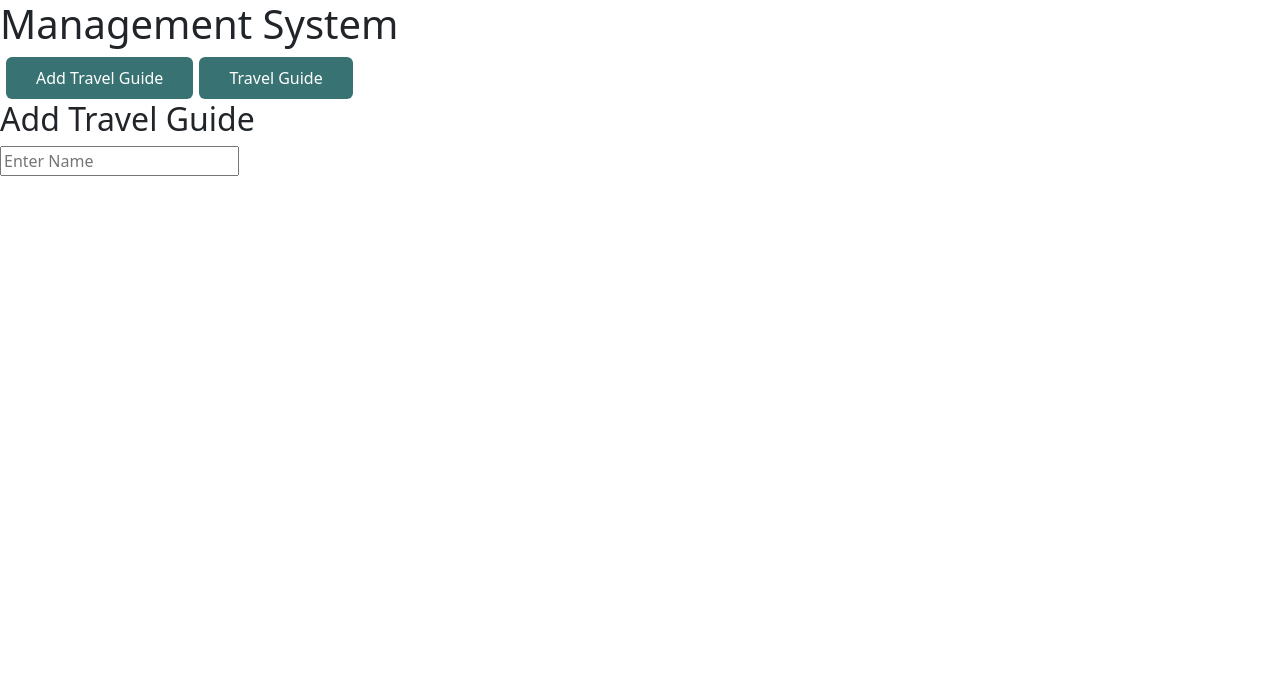
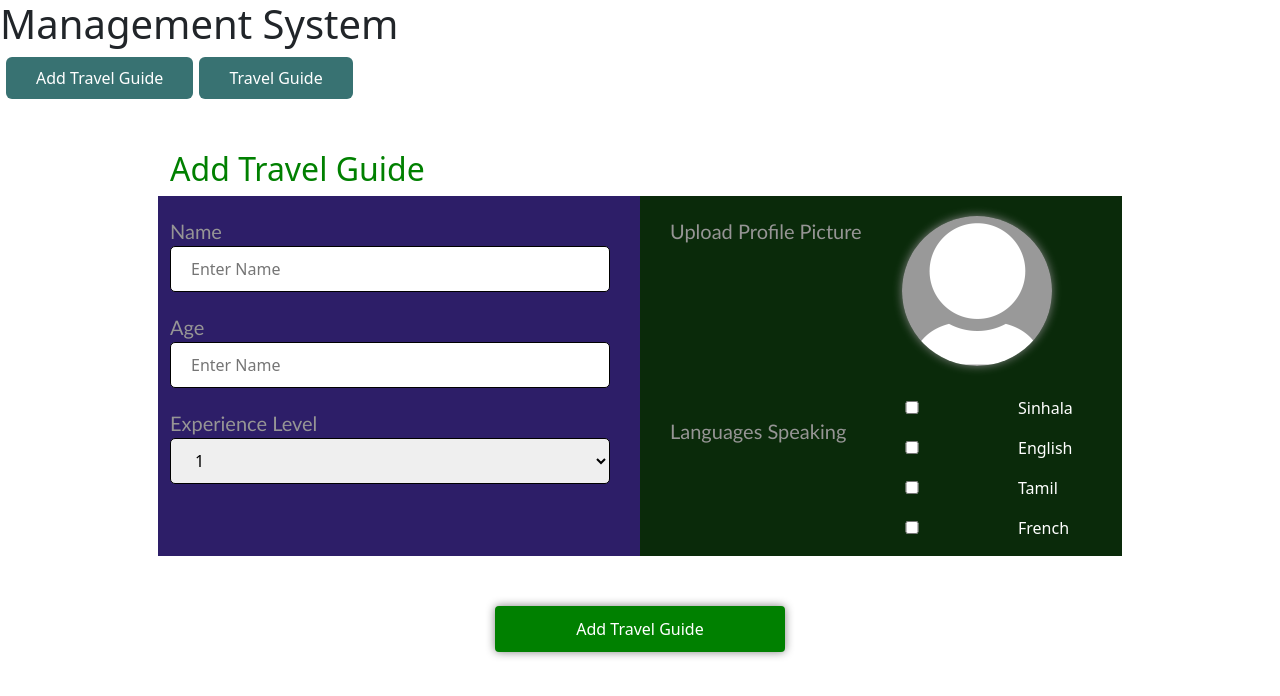
Before and after one commit to kavisliit/HCL_Training_Group_A, an Angular app in the folder Frontend/: page /addTravelGuide in a window 1280 px wide. Shown: the top 696 px of the page. Built offline with nearby package versions, Linux system fonts and the light colour scheme.

Commit message:
Add travel guide ui completed

```diff
--- a/Frontend/src/app/travel-guide-add/travel-guide-add.component.css
+++ b/Frontend/src/app/travel-guide-add/travel-guide-add.component.css
@@ -0,0 +1,75 @@
+.second-col{
+    background-color: rgb(10, 42, 10);
+    padding-left: 30px;
+}
+
+.first-col{
+    background-color: rgb(45, 30, 104);
+    padding-right: 30px;
+}
+
+.container-main{
+    padding: 50px 100px;
+}
+
+.pro-Pic-Upload{
+    display: none;
+}
+
+.language{
+    color: white;
+}
+
+.pro-pic{
+    width: 150px;
+    border-radius: 50%;
+    margin-bottom: 30px;
+}
+
+h2{
+    color: green;
+}
+
+input, select{
+    width: 100%;
+    padding: 10px 20px;
+    border-radius: 5px;
+    border: 1px solid black;
+}
+
+input:focus, select:focus{
+    border: 1px solid rgb(58, 58, 232);
+    outline: none;
+}
+
+.languages-check{
+    width: 20px;
+    padding: 0px;
+    margin: 0px;
+}
+
+label{
+    font-size: 20px;
+    font-weight: 400;
+    font-family: 'Gill Sans', 'Gill Sans MT', Calibri, 'Trebuchet MS', sans-serif;
+    color: rgb(150, 149, 149);
+    margin-top: 20px;
+}
+
+button{
+    background-color: green;
+    color: white;
+    width: 30%;
+    margin: 50px auto;
+    padding-top: 10px;
+    padding-bottom: 10px;
+}
+
+button:hover{
+    box-shadow: 0px 0px 20px grey;
+    color: white;
+}
+
+.button-shadow{
+    box-shadow: 0px 0px 10px grey;
+}
--- a/Frontend/src/app/travel-guide-add/travel-guide-add.component.html
+++ b/Frontend/src/app/travel-guide-add/travel-guide-add.component.html
@@ -1,8 +1,78 @@
-<div>
+<div class="container container-main">
     <h2>Add Travel Guide</h2>
     <div>
         <form>
-            <input type="text" placeholder="Enter Name" required/>
+            <div class="row">
+                <div class="col first-col">
+                    <label for="name">Name</label>
+                    <input type="text" name="name" id="name" placeholder="Enter Name" required/>
+                    <label for="name">Age</label>
+                    <input type="text" name="name" id="name" placeholder="Enter Name" required/>
+                    <label for="name">Experience Level</label>
+                    <select>
+                        <option value="1">1</option>
+                        <option value="2">2</option>
+                        <option value="3">3</option>
+                        <option value="4">4</option>
+                        <option value="5">5</option>
+                    </select>
+                </div>
+                <div class="col second-col">
+                    <div class="row">
+                        <div class="col">
+                            <label>Upload Profile Picture</label>
+                        </div>
+                        <div class="col">
+                            <label for="proimage">
+                                <input type="file" accept="image/*" name="proimage" id="proimage" class="pro-Pic-Upload" required>
+                                <img id="proPic" class="pro-pic button-shadow" src={{travel_pro_image}} onclick="getProImage()" />
+                            </label>
+                        </div>
+                    </div>
+                    <div class="row">
+                        <div class="col">
+                            <label>Languages Speaking</label>
+                        </div>
+                        <div class="col">
+                            <div class="row">
+                                <div class="col">
+                                    <input type="checkbox" id="languages-sin" name="languages" class="languages-check" />
+                                </div>
+                                <div class="col">
+                                    <p class="language">Sinhala</p>
+                                </div>
+                            </div>
+                            <div class="row">
+                                <div class="col">
+                                    <input type="checkbox" id="languages-sin" name="languages" class="languages-check" />
+                                </div>
+                                <div class="col">
+                                    <p class="language">English</p>
+                                </div>
+                            </div>
+                            <div class="row">
+                                <div class="col">
+                                    <input type="checkbox" id="languages-sin" name="languages" class="languages-check" />
+                                </div>
+                                <div class="col">
+                                    <p class="language">Tamil</p>
+                                </div>
+                            </div>
+                            <div class="row">
+                                <div class="col">
+                                    <input type="checkbox" id="languages-sin" name="languages" class="languages-check" />
+                                </div>
+                                <div class="col">
+                                    <p class="language">French</p>
+                                </div>
+                            </div>
+                        </div>
+                    </div>
+                </div>
+            </div>
+            <div class="row">
+                <button class="btn button-shadow">Add Travel Guide</button>
+            </div>
         </form>
     </div>
 </div>
--- a/Frontend/src/app/travel-guide-add/travel-guide-add.component.ts
+++ b/Frontend/src/app/travel-guide-add/travel-guide-add.component.ts
@@ -6,6 +6,11 @@ import { Component, OnInit } from '@angular/core';
   styleUrls: ['./travel-guide-add.component.css']
 })
 export class TravelGuideAddComponent implements OnInit {
+  public travel_pro_image = "../../assets/images/default-profile-pic.jpg";
+
+  getProImage(){
+    console.log("image Clicked...");
+  }
 
   constructor() { }
 
```
Also changed, not shown: Frontend/src/assets/images/default-profile-pic.jpg (added).
